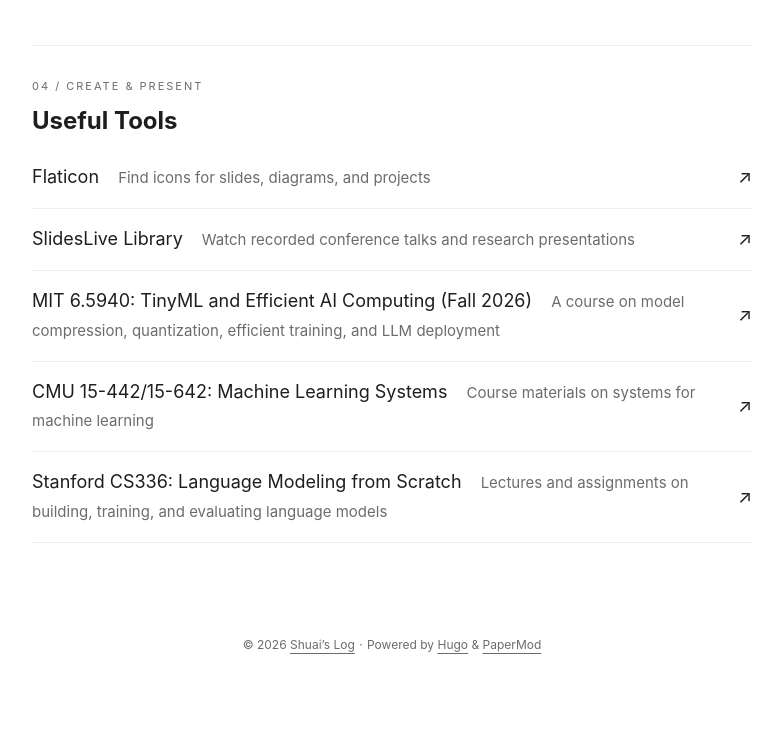
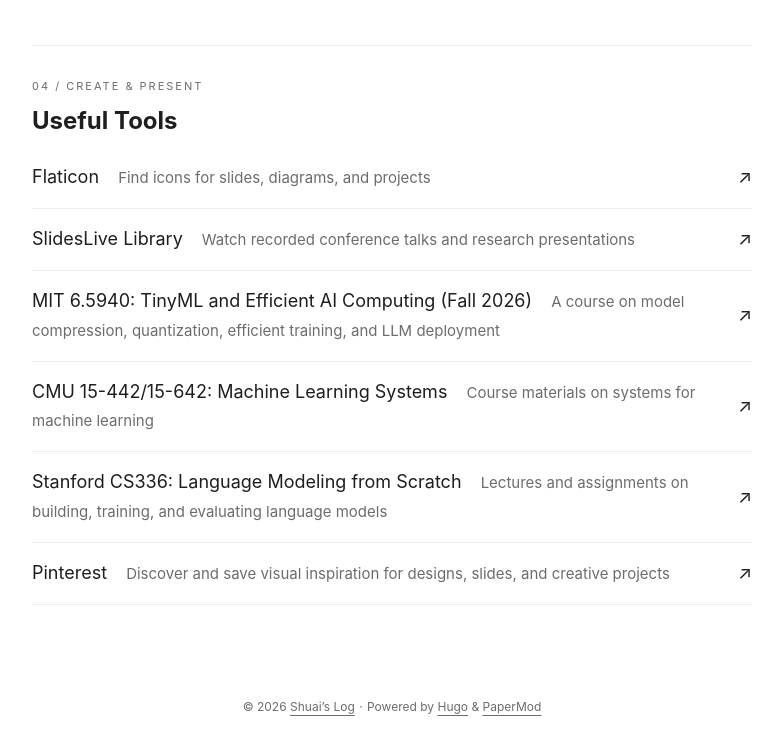
Before and after one commit to sleepy-shawn/sleepy-shawn.github.io, a plain HTML site: page tools/index.html in a window 1280 px wide. Shown: the part 1715-2452 px from the top of the page, without its empty margins (248-1031 px from the left). Before the commit the page ends 2390 px from the top, so only its background shows below. Drawn offline with Linux system fonts and the light colour scheme.

Commit message:
Publish Shuai’s Log

```diff
--- a/tools/index.html
+++ b/tools/index.html
@@ -9,7 +9,8 @@
 <a class=resource-row href=https://slideslive.com/library target=_blank rel="noopener noreferrer"><span>SlidesLive Library <small>Watch recorded conference talks and research presentations</small></span><span aria-hidden=true>↗</span></a>
 <a class=resource-row href=https://hanlab.mit.edu/courses/2026-fall-65940 target=_blank rel="noopener noreferrer"><span>MIT 6.5940: TinyML and Efficient AI Computing (Fall 2026) <small>A course on model compression, quantization, efficient training, and LLM deployment</small></span><span aria-hidden=true>↗</span></a>
 <a class=resource-row href=https://mlsyscourse.org/ target=_blank rel="noopener noreferrer"><span>CMU 15-442/15-642: Machine Learning Systems <small>Course materials on systems for machine learning</small></span><span aria-hidden=true>↗</span></a>
-<a class=resource-row href=https://cs336.stanford.edu/ target=_blank rel="noopener noreferrer"><span>Stanford CS336: Language Modeling from Scratch <small>Lectures and assignments on building, training, and evaluating language models</small></span><span aria-hidden=true>↗</span></a></section></main><footer class=footer><span>&copy; 2026 <a href=https://sleepy-shawn.github.io/>Shuai’s Log</a></span> ·
+<a class=resource-row href=https://cs336.stanford.edu/ target=_blank rel="noopener noreferrer"><span>Stanford CS336: Language Modeling from Scratch <small>Lectures and assignments on building, training, and evaluating language models</small></span><span aria-hidden=true>↗</span></a>
+<a class=resource-row href=https://www.pinterest.com/ target=_blank rel="noopener noreferrer"><span>Pinterest <small>Discover and save visual inspiration for designs, slides, and creative projects</small></span><span aria-hidden=true>↗</span></a></section></main><footer class=footer><span>&copy; 2026 <a href=https://sleepy-shawn.github.io/>Shuai’s Log</a></span> ·
 <span>Powered by
 <a href="https://gohugo.io/?utm_source=papermod" rel=noopener target=_blank>Hugo</a> &
 <a href=https://github.com/adityatelange/hugo-PaperMod/ rel=noopener target=_blank>PaperMod</a></span></footer><a href=#top id=top-link class="top-link hidden" aria-label="go to top" title="Go to Top (Alt + G)" accesskey=g><svg viewBox="0 0 24 24" fill="none" stroke="currentColor" stroke-width="2" stroke-linecap="round" stroke-linejoin="round" class="feather feather-chevrons-up"><polyline points="17 11 12 6 7 11"/><polyline points="17 18 12 13 7 18"/></svg>
```
